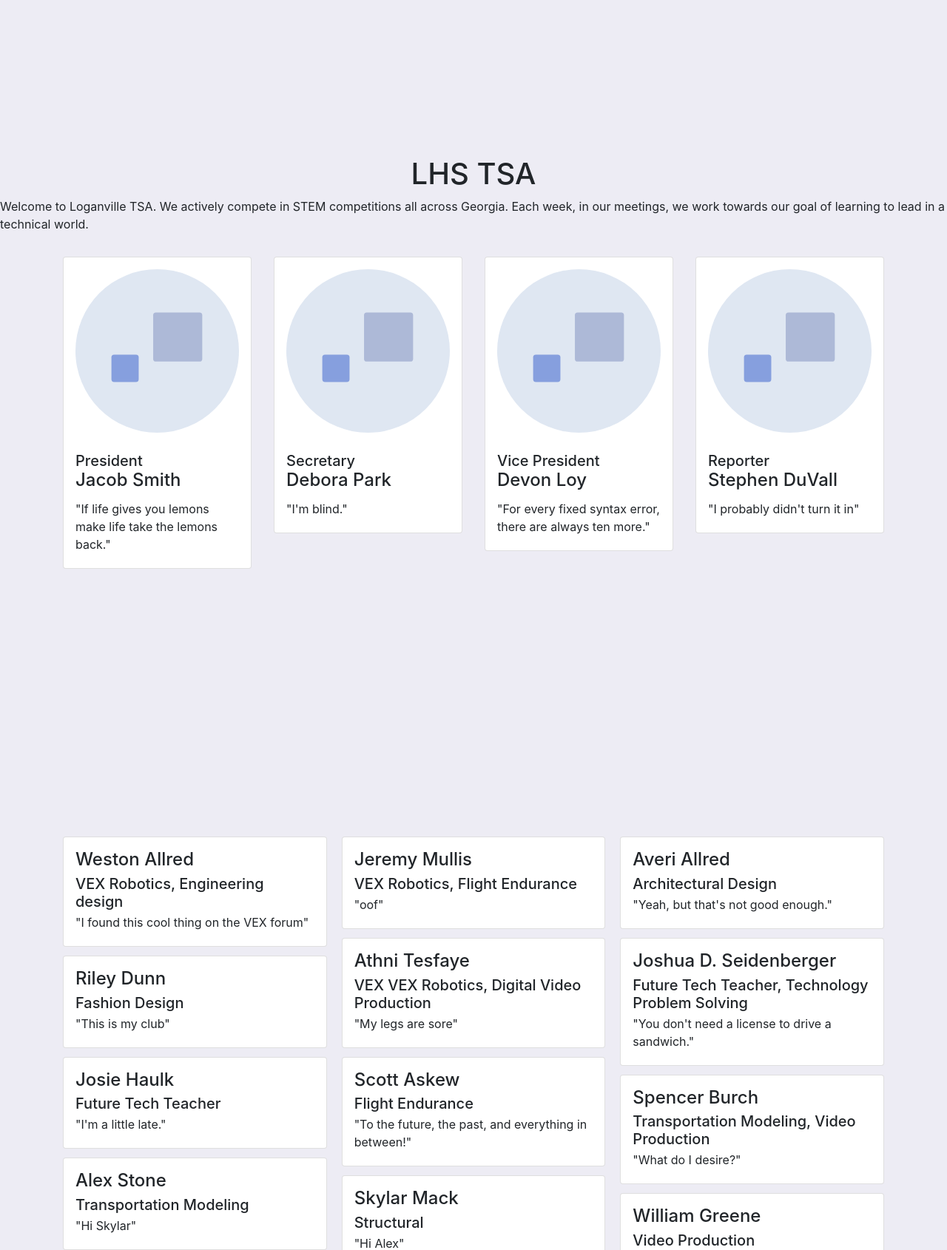
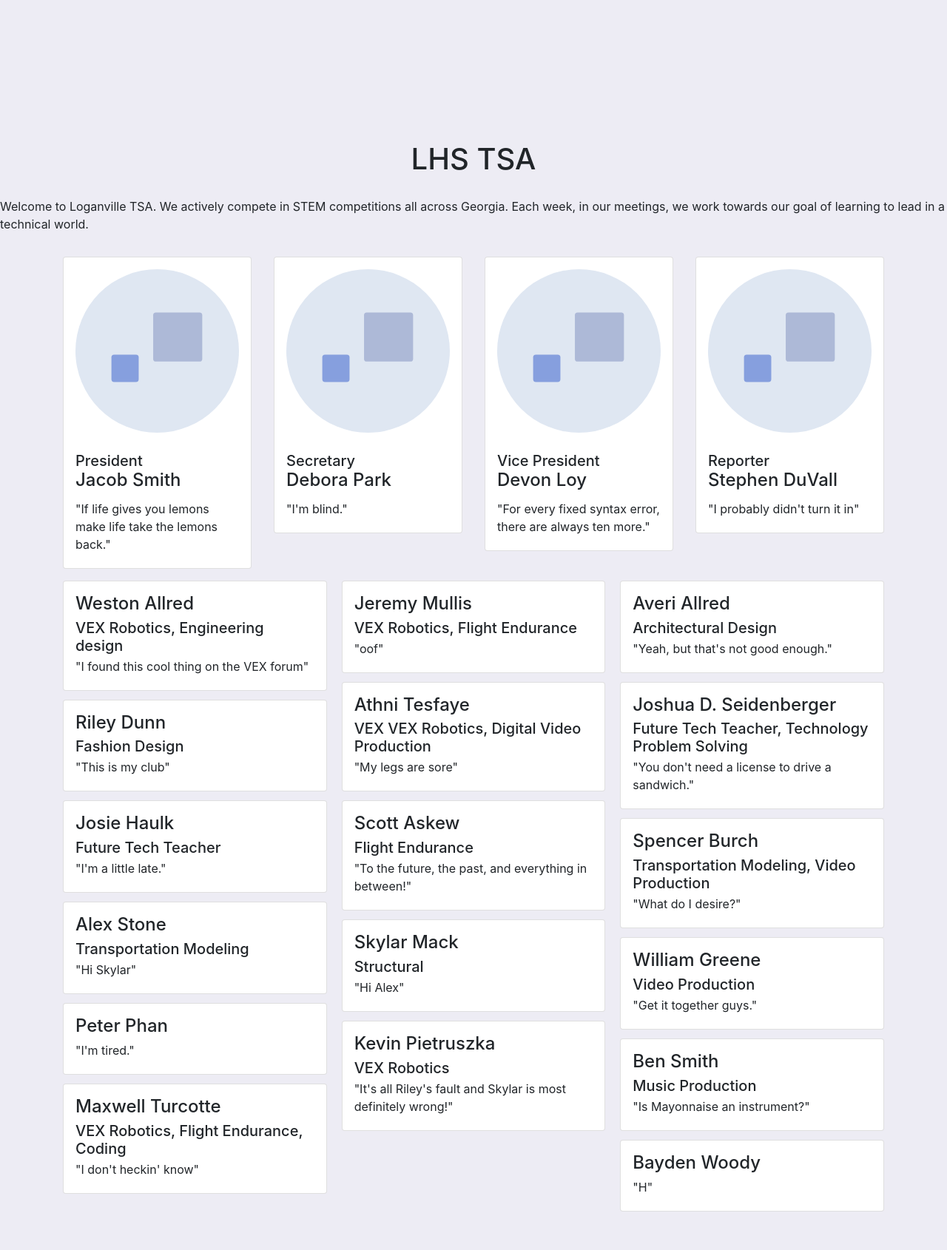
Before and after one commit to LHS-TSA/TSA-Website, a PHP site: page / in a window 1280 px wide. Shown: the part 533-2223 px from the top of the page at 74% size. After the commit the page ends 2171 px from the top, so only its background shows below. Run offline with PHP 8.4, Linux system fonts and the light colour scheme; some libraries are stand-ins or nearby versions.

Commit message:
Fixed row 100vh problem

```diff
--- a/css/main.css
+++ b/css/main.css
@@ -5,9 +5,6 @@ body {
 
 /* Parallax Styling */
 
-.row {
-	min-height: 100vh;
-}
 .tsa-intro {
 	min-height: 100vh;
 	padding-bottom: 2.5vh;
--- a/index.html
+++ b/index.html
@@ -41,7 +41,7 @@
 
   <div class="tsa-parallax parallax-window" data-parallax="scroll" data-image-src="img/IMG_9326.jpg">
     <div class="container tsa-fullpage">
-      <div id="about" class="row text-center align-items-end">
+      <div id="about" class="row text-center align-items-end tsa-intro">
         <div class="col-md-12">
           <h1>LHS TSA</h1>
         </div>
```
